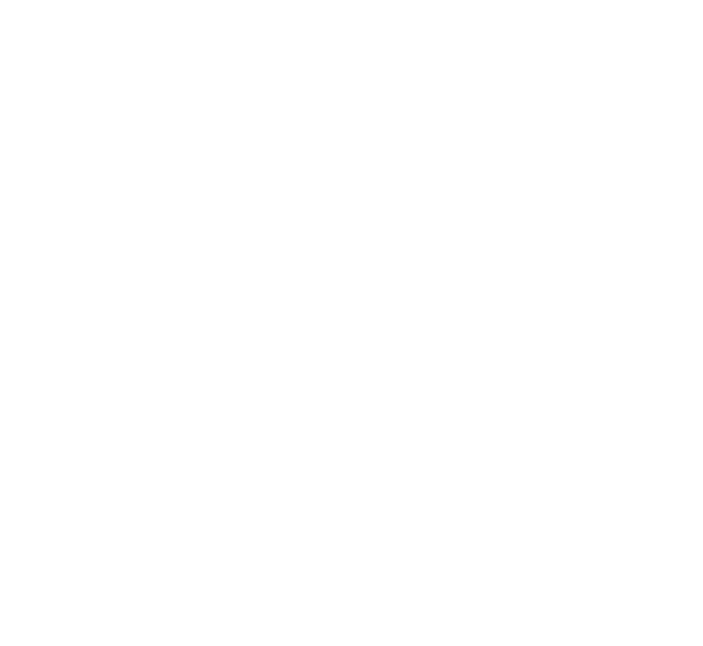
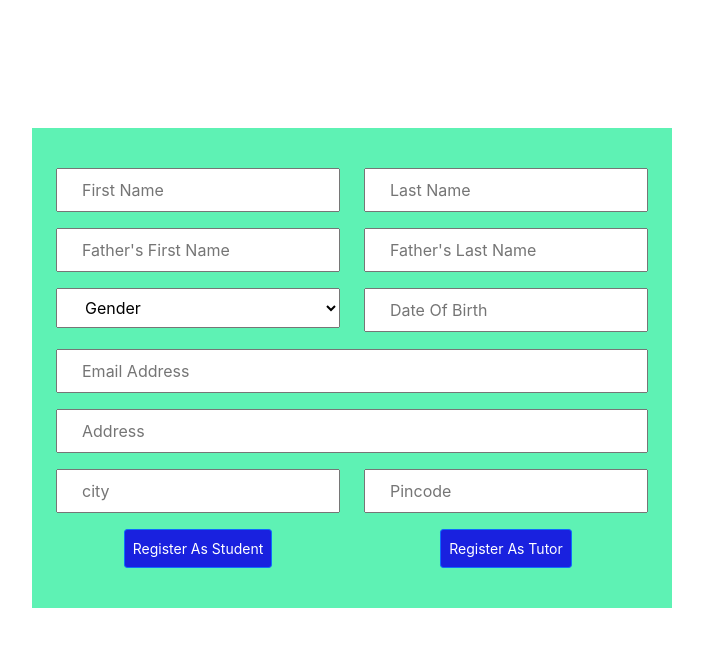
Before and after one commit to Sukhendra523/tutor-app-frontend, a React (Create React App) app: page /register/1 in a window 1280 px wide. Shown: the top 646 px of the page, without its empty margins (288-991 px from the left). Built offline with nearby package versions, Linux system fonts and the light colour scheme.

Commit message:
Register fronted added

```diff
--- a/src/App.css
+++ b/src/App.css
@@ -46,17 +46,8 @@
 
 /* Verify  Page*/
 
-.partitioned {
-  padding-left: 15px;
-  letter-spacing: 90px;
-  border: 0;
-  background-image: linear-gradient(
-    to left,
-    black 70%,
-    rgba(255, 255, 255, 0) 0%
-  );
-  background-position: bottom;
-  background-size: 100px 1px;
-  background-repeat: repeat-x;
-  background-position-x: 50px;
+/* register Page */
+
+.h-60v {
+  height: 60vh;
 }
--- a/src/App.js
+++ b/src/App.js
@@ -3,6 +3,7 @@
 import { BrowserRouter as Router, Route, Switch } from "react-router-dom";
 import Signin from "./components/pages/Signin";
 import Verify from "./components/pages/Verify";
+import Register from "./components/pages/Register";
 
 function App() {
   return (
@@ -12,6 +13,7 @@
           {/* <PrivateRoute path="/" exact component={MeetingsList} /> */}
           <Route path="/signin" component={Signin} />
           <Route path="/verify/:mobile" component={Verify} />
+          <Route path="/register/:mobile" component={Register} />
         </Switch>
       </Router>
     </div>
--- a/src/components/pages/Signin.js
+++ b/src/components/pages/Signin.js
@@ -21,7 +21,7 @@
   };
 
   return (
-    <div className="w-50 h-55v d-flex flex-column justify-content-evenly align-items-center p-4 text-center m-auto bg-success marginTop-10">
+    <div className="w-25 h-55v d-flex flex-column justify-content-evenly align-items-center p-4 text-center m-auto bg-success marginTop-10">
       <div>
         <h1 className="fw-bolder logo-text">Vidyayan</h1>
         <p className="logo-color">let’s get started</p>
--- a/src/components/pages/Verify.js
+++ b/src/components/pages/Verify.js
@@ -31,16 +31,16 @@
   };
 
   return (
-    <div className="w-50 h-55v d-flex flex-column justify-content-evenly align-items-center p-4 text-center m-auto bg-success marginTop-10">
+    <div className="w-25 h-55v d-flex flex-column justify-content-evenly align-items-center p-4 text-center m-auto bg-success marginTop-10">
       <div>
         <h1 className="fw-bolder logo-text">Vidyayan</h1>
         <p className="logo-color">Let's gain together</p>
       </div>
 
-      <h3 className="">
+      <h5 className="">
         Please Enter OTP sent to you mobile XXXXXXX{mobile.toString().slice(-3)}{" "}
         <span className="logo-color">EDIT</span>
-      </h3>
+      </h5>
       <div className="w-100 d-flex justify-content-center">
         <OtpInput
           value={code}
@@ -66,7 +66,7 @@
         />
       </div>
       <h3 className="logo-color">Resend OTP</h3>
-      <div className="w-50  btn btn-primary btn-lg" onClick={onClickHanler}>
+      <div className="w-75  btn btn-primary btn-lg" onClick={onClickHanler}>
         Verify and Proceed
       </div>
     </div>
--- a/src/components/pages/register.js
+++ b/src/components/pages/register.js
@@ -0,0 +1,172 @@
+import Axios from "axios";
+import React, { useState } from "react";
+import { Redirect, useParams } from "react-router-dom";
+import { API } from "../../urlConfig";
+
+const Register = () => {
+  const [firstName, setFirstName] = useState();
+  const [lastName, setLastName] = useState();
+  const [fatherFirstName, setFatherFirstName] = useState();
+  const [fatherLastName, setFatherLastName] = useState();
+  const [gender, setGender] = useState();
+  const [dateOfBirth, setDateOfBirth] = useState();
+  const [email, setEmail] = useState();
+  const [address, setAddress] = useState();
+  const [city, setCity] = useState();
+  const [pincode, setPincode] = useState();
+  const [message, setMessage] = useState("");
+  const { mobile } = useParams();
+
+  return (
+    <form className="w-50 h-60v d-flex flex-column  justify-content-evenly  p-4 text-center m-auto bg-success marginTop-10">
+      <div className="row justify-content-around ">
+        <div className="col-sm-6">
+          <input
+            type="text"
+            className="w-100 px-4 py-2"
+            value={firstName}
+            onChange={(e) => {
+              setFirstName(e.target.value);
+            }}
+            placeholder="First Name"
+          />
+        </div>
+        <div className="col-sm-6">
+          <input
+            type="text"
+            className="w-100 px-4 py-2"
+            value={lastName}
+            onChange={(e) => {
+              setLastName(e.target.value);
+            }}
+            placeholder="Last Name"
+          />
+        </div>
+      </div>
+      <div className="row justify-content-around">
+        <div className="col-sm-6">
+          <input
+            type="text"
+            className="w-100 px-4 py-2"
+            value={fatherFirstName}
+            onChange={(e) => {
+              setFatherFirstName(e.target.value);
+            }}
+            placeholder="Father's First Name"
+          />
+        </div>
+        <div className="col-sm-6">
+          <input
+            type="text"
+            className="w-100 px-4 py-2"
+            value={fatherLastName}
+            onChange={(e) => {
+              setFatherLastName(e.target.value);
+            }}
+            placeholder="Father's Last Name"
+          />
+        </div>
+      </div>
+      <div className="row justify-content-around">
+        <div className="col-sm-6">
+          <select
+            value={gender}
+            className="w-100 px-4 py-2"
+            onChange={(e) => {
+              setGender(e.target.value);
+            }}
+          >
+            <option value="Gender" hidden>
+              Gender
+            </option>
+            <option value="Male">Male</option>
+            <option value="Female">Female</option>
+            <option value="Other">Other</option>
+          </select>
+        </div>
+        <div className="col-sm-6">
+          <input
+            type="text"
+            placeholder="Date of birth"
+            onFocus={(e) => {
+              e.target.type = "date";
+            }}
+            onBlur={(e) => {
+              e.target.type = "date";
+            }}
+            className="w-100 px-4 py-2"
+            value={dateOfBirth}
+            onChange={(e) => {
+              setDateOfBirth(e.target.value);
+            }}
+            placeholder="Date Of Birth"
+          />
+        </div>
+      </div>
+      <div className="row justify-content-around">
+        <div className="col-sm-12">
+          <input
+            type="text"
+            className="w-100 px-4 py-2"
+            value={email}
+            onChange={(e) => {
+              setEmail(e.target.value);
+            }}
+            placeholder={"Email Address"}
+          />
+        </div>
+      </div>
+      <div className="row justify-content-around">
+        <div className="col-sm-12">
+          <input
+            type="text"
+            className="w-100 px-4 py-2"
+            value={address}
+            onChange={(e) => {
+              setAddress(e.target.value);
+            }}
+            placeholder="Address"
+          />
+        </div>
+      </div>
+      <div className="row justify-content-around">
+        <div className="col-sm-6">
+          <input
+            type="text"
+            className="w-100 px-4 py-2"
+            value={city}
+            onChange={(e) => {
+              setCity(e.target.value);
+            }}
+            placeholder="city"
+          />
+        </div>
+        <div className="col-sm-6">
+          <input
+            type="number"
+            className="w-100 px-4 py-2"
+            value={pincode}
+            onChange={(e) => {
+              setPincode(e.target.value);
+            }}
+            placeholder="Pincode"
+          />
+        </div>
+      </div>
+      <div className="row justify-content-around">
+        <div className="col-sm-6">
+          <button className="btn btn-sm btn-primary p-2" onClick={() => {}}>
+            Register As Student
+          </button>
+        </div>
+        <div className="col-sm-6">
+          <button className="btn btn-sm btn-primary p-2" onClick={() => {}}>
+            Register As Tutor
+          </button>
+        </div>
+      </div>
+    </form>
+  );
+};
+
+export default Register;
```
